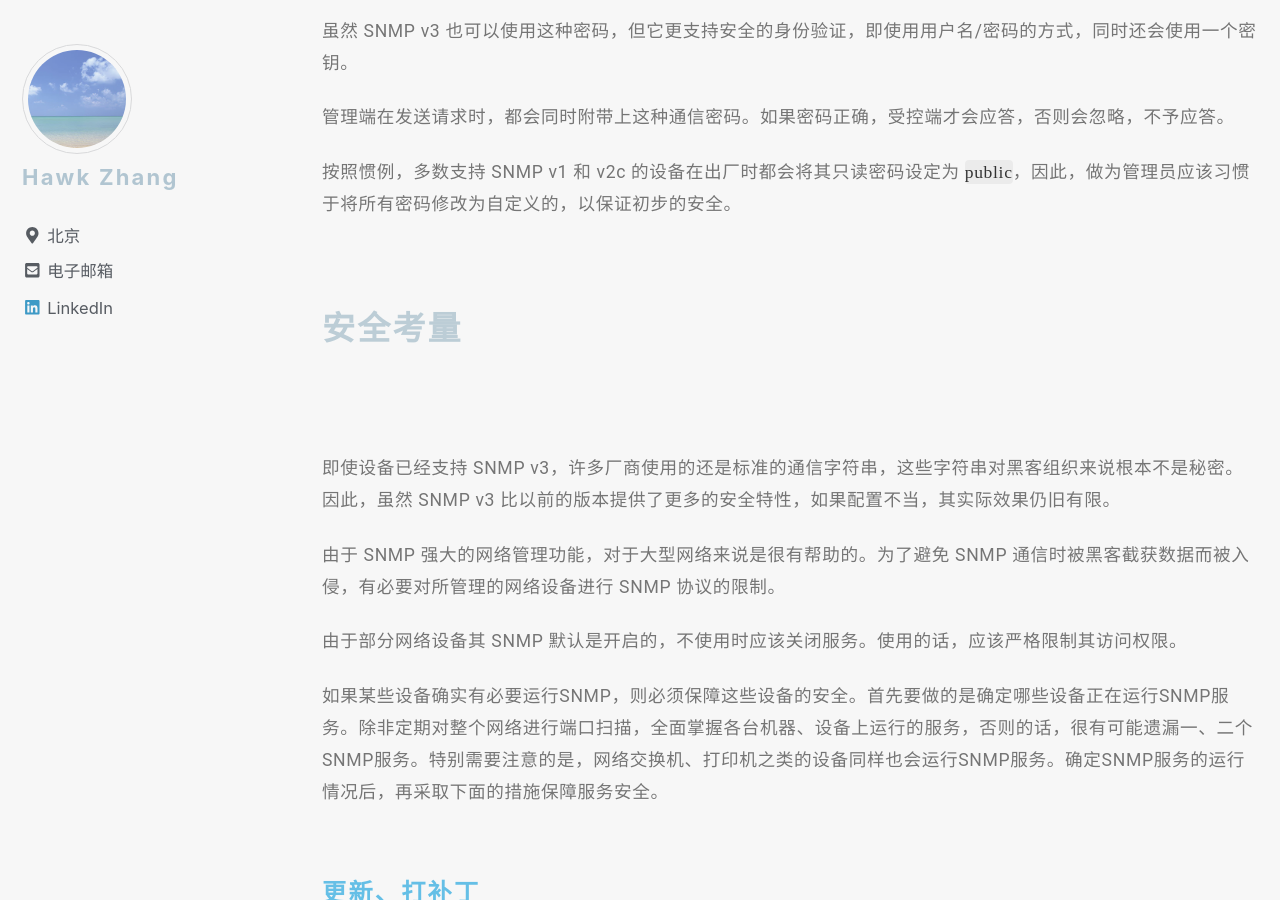
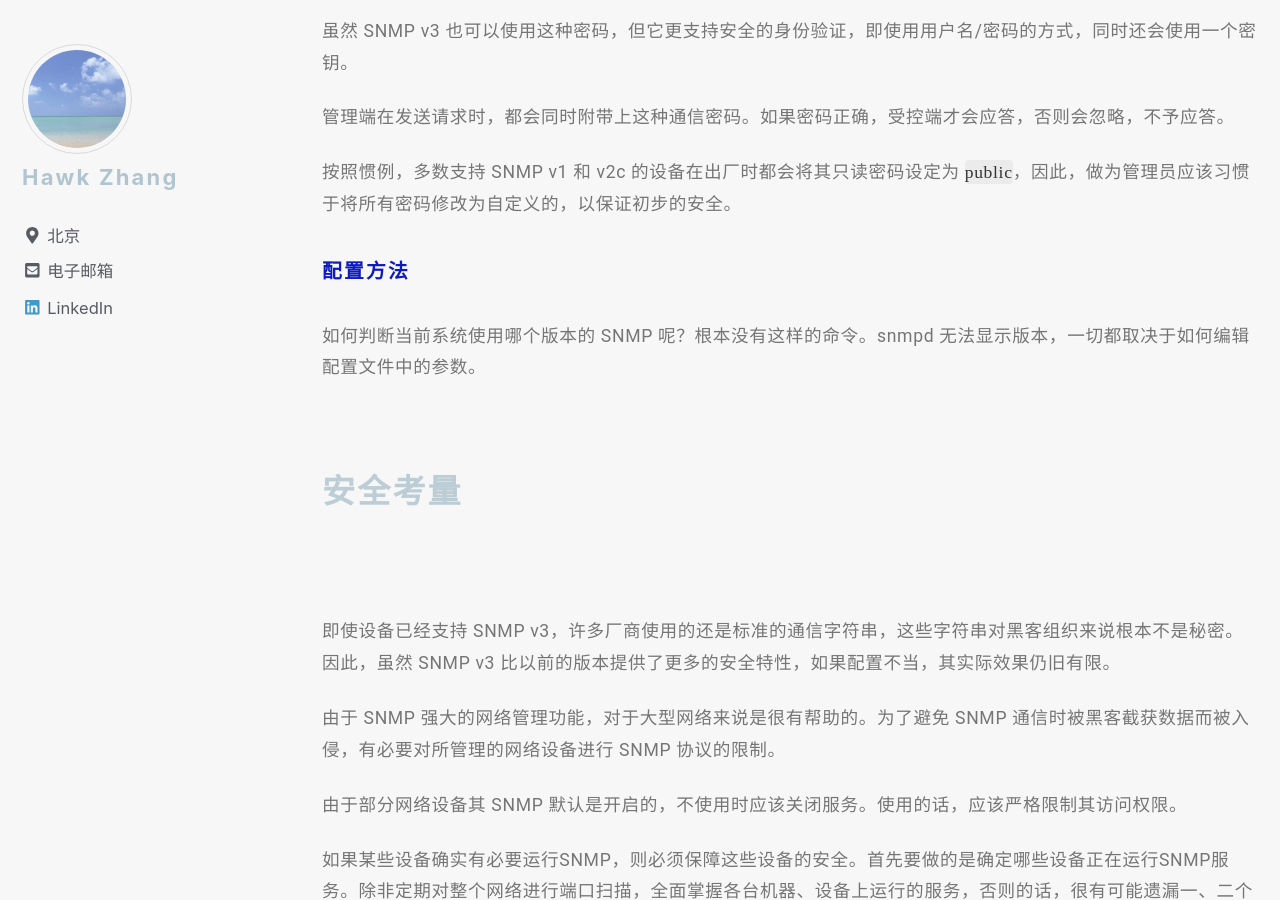
Before and after one commit to narru888/linotes_note, a Jekyll site: the page built from _posts/monitor/zabbix/2018-01-02-monitor.snmp.md, in a window 1280 px wide and 900 px high, scrolled down 7774 px. Built offline with Jekyll 4.4.1, drawn with Linux system fonts in a browser that asks for light colours; nearby versions of some CDN libraries; a script that is not in the unit is left out.

Commit message:
update on 2018-10-20 21:44:01 CST

```diff
--- a/_posts/monitor/zabbix/2018-01-02-monitor.snmp.md
+++ b/_posts/monitor/zabbix/2018-01-02-monitor.snmp.md
@@ -226,6 +226,12 @@ SNMP v1 指定了 5 个核心 PDU，SNMP v2 增加了 GetBulkRequest 和 InformR
 按照惯例，多数支持 SNMP v1 和 v2c 的设备在出厂时都会将其只读密码设定为 `public`，因此，做为管理员应该习惯于将所有密码修改为自定义的，以保证初步的安全。
 
 
+##### 配置方法
+
+如何判断当前系统使用哪个版本的 SNMP 呢？根本没有这样的命令。snmpd 无法显示版本，一切都取决于如何编辑配置文件中的参数。
+
+
+
 
 
 
```
